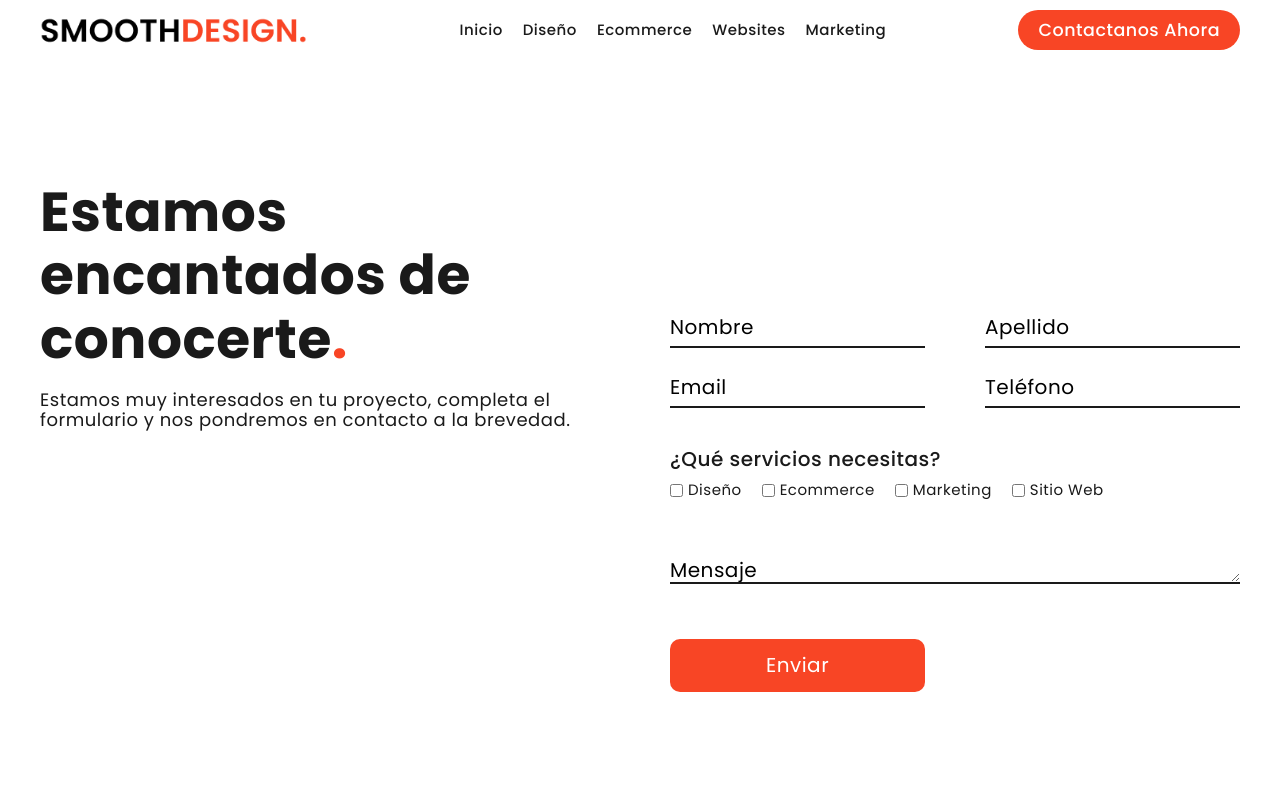
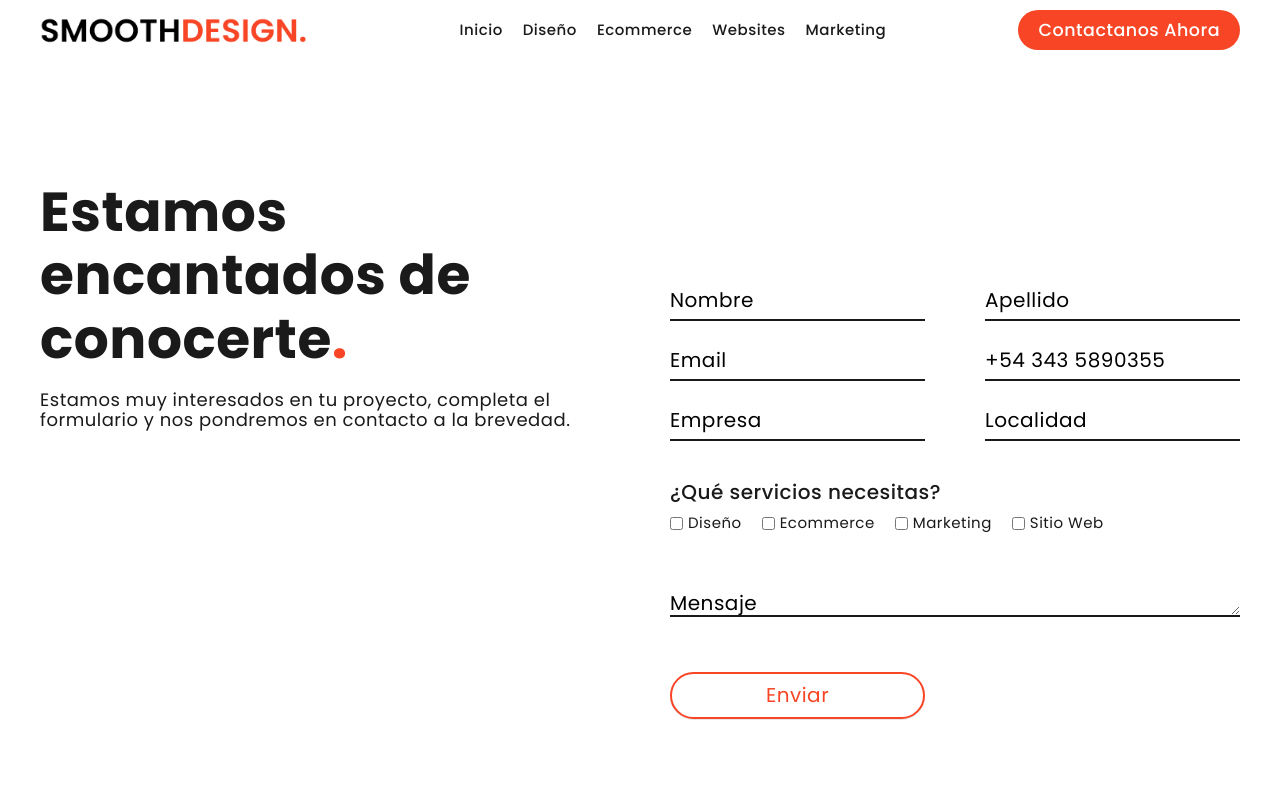
Before and after one commit to alejandrogsk/planweb, a Next.js app: page /contact in a window 1280 px wide. Shown: the top 800 px of the page. Built offline with nearby package versions, Linux system fonts and the light colour scheme.

Commit message:
Tag Manager Initialized

```diff
--- a/content/es/contact.json
+++ b/content/es/contact.json
@@ -5,7 +5,9 @@
         "name": "Nombre",
         "lastName":"Apellido",
         "email": "Email",
-        "phone": "Teléfono",
+        "phone": "+54 343 5890355",
+        "company": "Empresa",
+        "location": "Localidad",
         "services":{
             "title": "¿Qué servicios necesitas?",
             "options": [
--- a/package.json
+++ b/package.json
@@ -13,6 +13,7 @@
     "nodemailer": "^6.7.6",
     "react": "18.2.0",
     "react-dom": "18.2.0",
+    "react-gtm-module": "^2.0.11",
     "react-textarea-autosize": "^8.3.4"
   },
   "devDependencies": {
--- a/pages/_app.js
+++ b/pages/_app.js
@@ -1,6 +1,20 @@
 import "../styles/main.scss";
+import TagManager from "react-gtm-module";
+import React from "react";
+
+const tagManagerArgs = {
+  gtmid: process.env.GTM_ID
+}
+
+
+
 
 function MyApp({ Component, pageProps }) {
+
+  React.useEffect(()=> {
+    TagManager.initialize(tagManagerArgs)
+  })
+
   return <Component {...pageProps} />
 }
 
--- a/pages/contact.js
+++ b/pages/contact.js
@@ -28,10 +28,12 @@ const Contact = () => {
         userLastName: "",
         userEmail: "",
         userPhone: "",
+        userCompany:"",
+        userLocation: "",
         userMessage: "",
     });
 
-    const { userName, userLastName, userEmail, userPhone, userMessage } =
+    const { userName, userLastName, userEmail, userPhone, userMessage, userLocation, userCompany } =
         formValues;
 
     const handeSubmit = async (e) => {
@@ -91,6 +93,7 @@ const Contact = () => {
                     <form onSubmit={handeSubmit} className="contact__form">
                         <div className="contact__form-input userName">
                             <input
+                            autocomplete="off"
                                 type="text"
                                 onChange={handleImputChange}
                                 value={userName}
@@ -103,6 +106,7 @@ const Contact = () => {
 
                         <div className="contact__form-input">
                             <input
+                            autocomplete="off"
                                 type="text"
                                 name="userLastName"
                                 id="userLastName"
@@ -115,7 +119,8 @@ const Contact = () => {
 
                         <div className="contact__form-input">
                             <input
-                                type="text"
+                            autocomplete="off"
+                                type="email"
                                 name="userEmail"
                                 id="userEmail"
                                 placeholder={`${form_fields.email}`}
@@ -127,6 +132,7 @@ const Contact = () => {
 
                         <div className="contact__form-input">
                             <input
+                            autocomplete="off"
                                 type="text"
                                 name="userPhone"
                                 id="userPhone"
@@ -134,6 +140,32 @@ const Contact = () => {
                                 required
                                 onChange={handleImputChange}
                                 value={userPhone}
+                            />
+                        </div>
+
+                        <div className="contact__form-input">
+                            <input
+                            autocomplete="off"
+                                type="text"
+                                name="userCompany"
+                                id="userCompany"
+                                placeholder={`${form_fields.company}`}
+                                required
+                                onChange={handleImputChange}
+                                value={userCompany}
+                            />
+                        </div>
+
+                        <div className="contact__form-input">
+                            <input
+                            autocomplete="off"
+                                type="text"
+                                name="userLocation"
+                                id="userLocation"
+                                placeholder={`${form_fields.location}`}
+                                required
+                                onChange={handleImputChange}
+                                value={userLocation}
                             />
                         </div>
 
--- a/pages/marketing.js
+++ b/pages/marketing.js
@@ -114,7 +114,7 @@ const marketing = () => {
 
 
                 <div className="marketing-grid__content">
-                    <h2>{email_marketing.title}.</h2>
+                    <h2>{email_marketing.title}<span className="point-orange">.</span></h2>
                     {
                         email_marketing.content.map((paragraph, index)=> <p key={index}>{paragraph}</p>)
                     }
--- a/styles/pages/_contact.scss
+++ b/styles/pages/_contact.scss
@@ -175,18 +175,24 @@
 
         & > button {
             cursor: pointer;
-            display: block;
-            background-color: $co-m;
-            color: $cw-m;
-            border: none;
-            border-radius: 1rem;
-            padding: 1.5rem 1rem;
+            display: inline-block;
+            background-color: $cw-m;
             font-size: 2rem;
+            color: $co-m;
+            border: $co-m 2px solid;
+            border-radius: 3rem;
+            padding: 1rem 2rem;
             transition: all 300ms;
+            box-shadow: rgba(17, 17, 26, 0.1) 0px 1px 0px;
+            @include respond(phone-tab) {
+                font-size: 1.8rem;
+            }
             &:hover {
-                background-color: $co-l;
+                background-color: $co-m;
+                color: $cw-m;
+            }
 
-            }
+
 
             @include respond(desktop-small) {
                 width: 100%;
--- a/styles/pages/_home.scss
+++ b/styles/pages/_home.scss
@@ -44,11 +44,12 @@
         }
 
         & > a {
+            cursor: pointer;
             display: inline-block;
             background-color: $cw-m;
-            font-size: 2.2rem;
+            font-size: 2rem;
             color: $co-m;
-            border: $co-m 1px solid;
+            border: $co-m 2px solid;
             border-radius: 3rem;
             padding: 1rem 2rem;
             transition: all 300ms;
--- a/styles/pages/sections/_service-hero.scss
+++ b/styles/pages/sections/_service-hero.scss
@@ -1,3 +1,5 @@
+
+
 .service-hero {
     min-height: 100vh;
     margin: 6rem 4rem;
```
Also changed, not shown: components/global/Head.js (added, +12 -0 lines), 2 other files (tests, documents, lock files or other folders).
